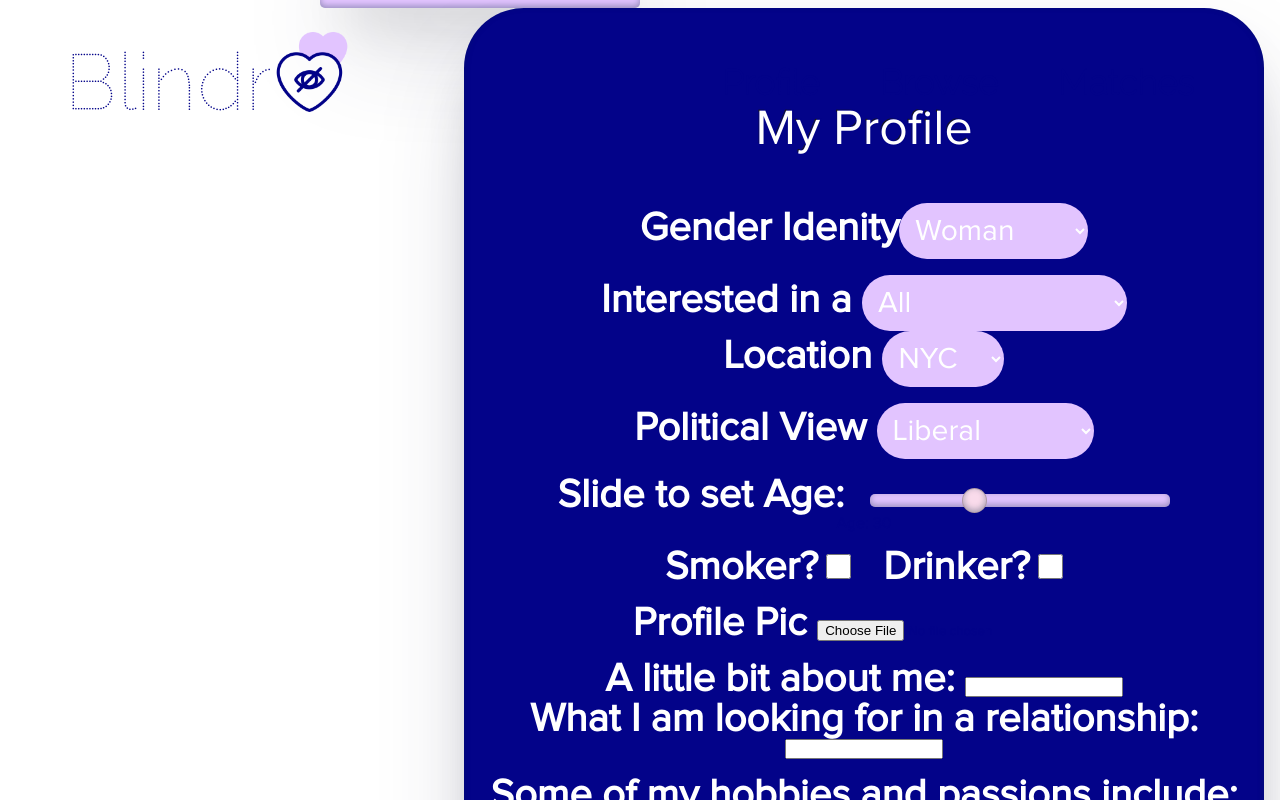
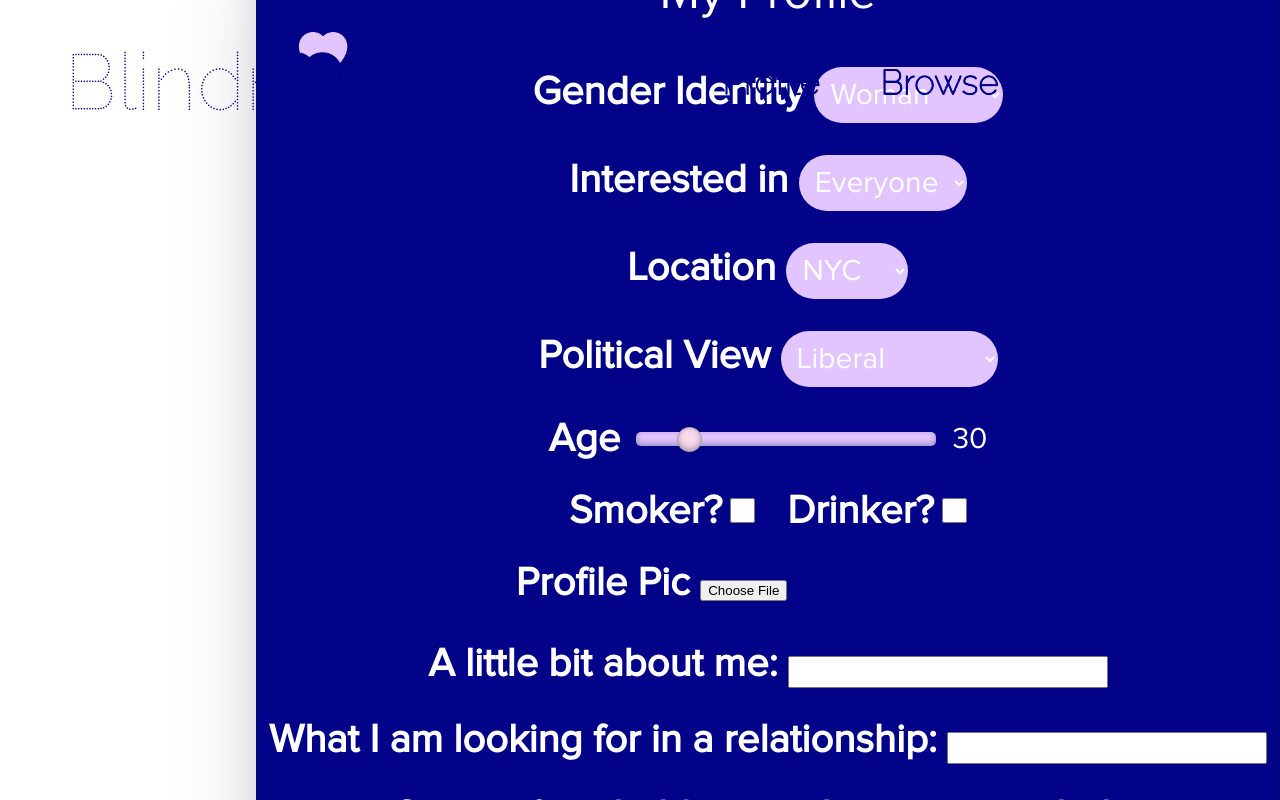
Before and after one commit to RochelleK/phase-3-project-frontend, a React (Create React App) app: page /profile in a window 1280 px wide. Both pictures are taken after a click on the button "Edit Profile". Shown: the top 800 px of the page. Built offline with nearby package versions, Linux system fonts and the light colour scheme; no server answers.

Commit message:
profile css mostly done

```diff
--- a/src/App.css
+++ b/src/App.css
@@ -225,7 +225,15 @@
   flex-wrap: wrap;
 }
 .form-sections-2 {
-  margin-top: 1rem;
+  margin-top: 2rem;
+}
+
+.form-sections-2-plus {
+  margin-top: 2rem;
+  display: flex;
+  justify-content: center;
+  align-items: center;
+  flex-wrap: wrap;
 }
 
 .dropdown {
@@ -339,6 +347,21 @@
   border: #bbb5d7;
   border-radius: 60px;
 }
+
+.profile-card-div-pref-two {
+  display: flex;
+  flex-direction: column;
+  border: 4px black solid;
+  height: 80rem;
+  width: 80rem;
+  margin-left: 16rem;
+  box-shadow: rgba(50, 50, 93, 0.25) 0px 50px 100px -20px,
+    rgba(0, 0, 0, 0.3) 0px 30px 60px -30px,
+    rgba(10, 37, 64, 0.35) 0px -2px 6px 0px inset;
+  background-color: #030389;
+  border: #bbb5d7;
+  border-radius: 60px;
+}
 .profile-image {
   width: 50rem;
   border-top-left-radius: 60px;
@@ -428,3 +451,8 @@
 .belt {
   margin-top: 300px;
 }
+
+#text-box {
+  height: 2rem;
+  width: 20rem;
+}
--- a/src/components/EditProfile.jsx
+++ b/src/components/EditProfile.jsx
@@ -49,11 +49,11 @@ function EditProfile() {
   };
 
   return (
-    <div id="profile-card-div-pref">
+    <div id="profile-card-div-pref-two">
       <form className="form" onSubmit={updateProfile}>
         <p className="form-title">My Profile</p>
         <div>
-          <label className="form-text">Gender Idenity</label>
+          <label className="form-text">Gender Identity </label>
           <select
             className="dropdown"
             name="gender"
@@ -66,21 +66,19 @@ function EditProfile() {
           </select>
         </div>
         <div className="form-sections-2">
-          <label className="form-text">Interested in a </label>
+          <label className="form-text">Interested in </label>
           <select
             className="dropdown"
             name="interest"
             value={interest}
             onChange={(e) => setInterest(e.target.value)}
           >
-            <option value="Woman">Woman</option>
-            <option value="Man">Man</option>
-            <option value="Non-binary"> Non-binary</option>
-            <option value="Woman and Man">Woman and Man</option>
-            <option value="All">All</option>
+            <option value="Woman">Women</option>
+            <option value="Man">Men</option>
+            <option value="All"> Everyone</option>
           </select>
         </div>
-        <div>
+        <div className="form-sections-2">
           <label className="form-text">Location </label>
           <select
             className="dropdown"
@@ -107,18 +105,17 @@ function EditProfile() {
           </select>
         </div>
 
-        <div className="form-sections-2">
-          <label className="form-text">Slide to set Age: </label>
+        <div className="form-sections-2-plus">
+          <label className="form-text">Age</label>
           <input
             id="range"
             type="range"
             value={age}
             onChange={(e) => setAge(e.target.valueAsNumber)}
-            max={90}
-            // style={getBackgroundSizeWater()}
+            min={18}
+            max={100}
           />
-
-          <p className="range-value">Age: {age}</p>
+          <p className="range-text">{age}</p>
         </div>
 
         <div className="form-sections-2">
@@ -164,7 +161,7 @@ function EditProfile() {
             onChange={(e) => setBio(e.target.value)}
           />
         </div>
-        <div>
+        <div className="form-sections-2">
           <label className="form-text">
             What I am looking for in a relationship:{" "}
           </label>
@@ -186,7 +183,7 @@ function EditProfile() {
             onChange={(e) => setPrompt2(e.target.value)}
           />
         </div>
-        <div>
+        <div className="form-sections-2">
           <label className="form-text">Two truths and a lie: </label>
           <input
             id="text-box"
--- a/src/components/ProfileCard.jsx
+++ b/src/components/ProfileCard.jsx
@@ -37,7 +37,7 @@ function ProfileCard({ user }) {
           </div>
         </div>
       ) : (
-        <div className="profile-card-div-pref">
+        <div className="profile-card-div-pref-two">
           <EditProfile user={user} />
         </div>
       )}
```
